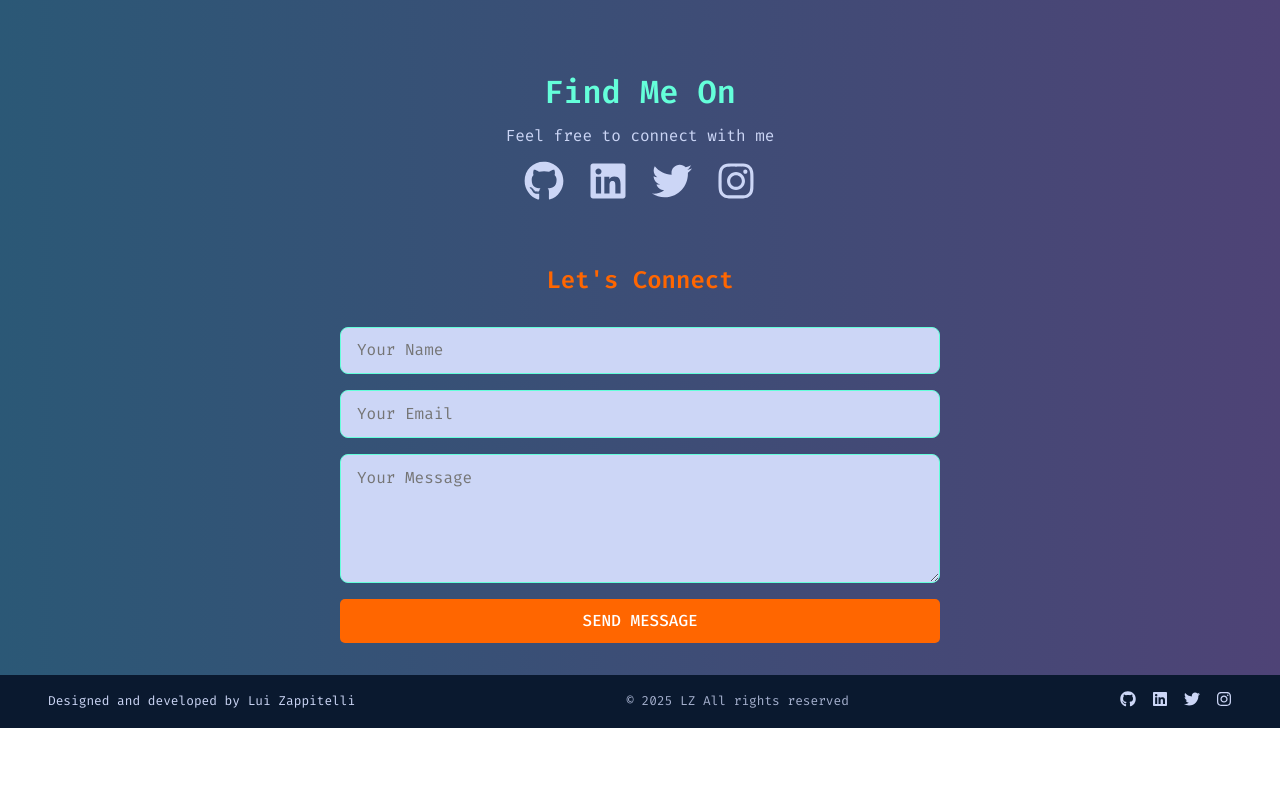
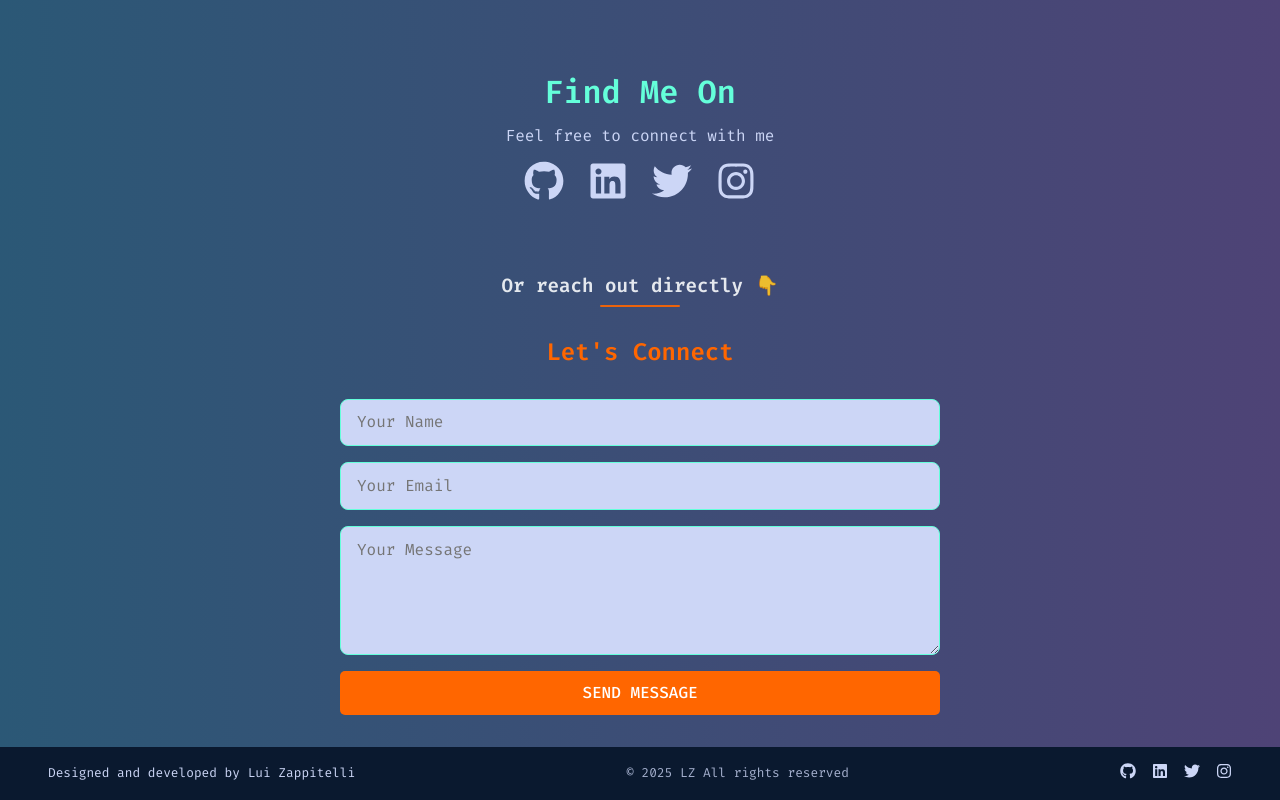
Before and after one commit to lzappo/my-portfolio, a React (Vite) app: page /about in a window 1280 px wide. Shown: the part 747-1547 px from the top of the page. Before the commit the page ends 1475 px from the top, so only its background shows below. Built offline with nearby package versions, Linux system fonts and the light colour scheme.

Commit message:
divider added on about page

```diff
--- a/src/pages/AboutPage.jsx
+++ b/src/pages/AboutPage.jsx
@@ -90,6 +90,8 @@ const AboutPage = () => {
       <div className="about-section-find-me-on">
         <FindMeOn />
       </div>
+      <h4 className="form-divider-heading">Or reach out directly 👇</h4>
+
       <ContactForm />
     </section>
   );
--- a/src/styles/AboutPage.css
+++ b/src/styles/AboutPage.css
@@ -49,6 +49,26 @@
   box-shadow: 0 4px 6px rgba(0, 0, 0, 0.1);
 }
 
+.form-divider-heading {
+  margin-top: 4rem;
+  margin-bottom: 0;
+  font-size: 1.2rem;
+  font-weight: 600;
+  color: #f8fafc;
+  text-align: center;
+  opacity: 0.9;
+}
+
+.form-divider-heading::after {
+  content: "";
+  display: block;
+  width: 80px;
+  height: 2px;
+  background-color: #ff6600;
+  margin: 0.5rem auto 0;
+  border-radius: 1px;
+}
+
 @media (min-width: 768px) {
   .about-page {
     flex-direction: row;
--- a/src/styles/ContactForm.css
+++ b/src/styles/ContactForm.css
@@ -1,7 +1,7 @@
 .contact-form {
   max-width: 600px;
   margin: 0 auto;
-  padding: 2rem 1.2rem;
+  padding: 0.5rem 1.2rem 2rem 1.2rem;
   display: flex;
   flex-direction: column;
   gap: 1rem;
```
